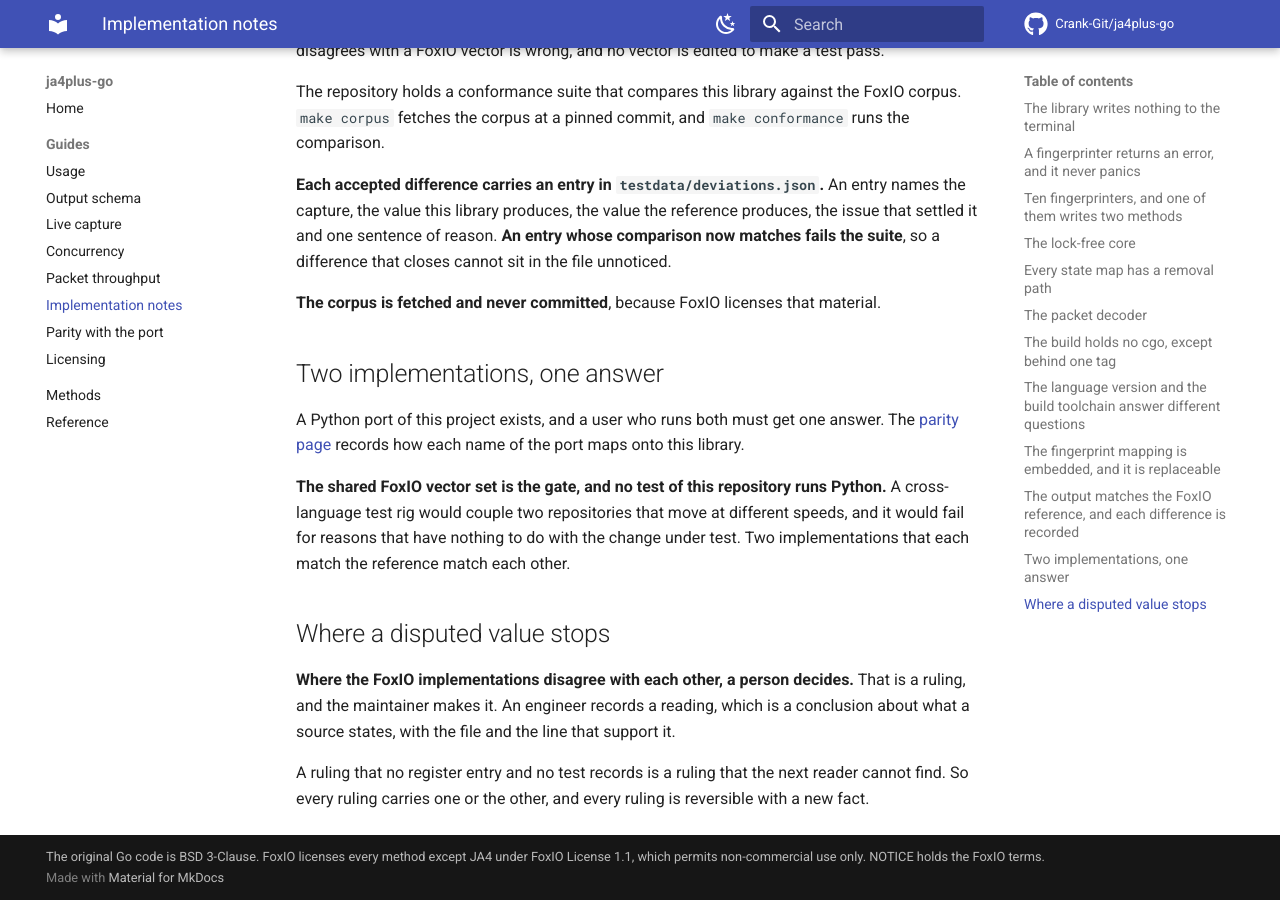
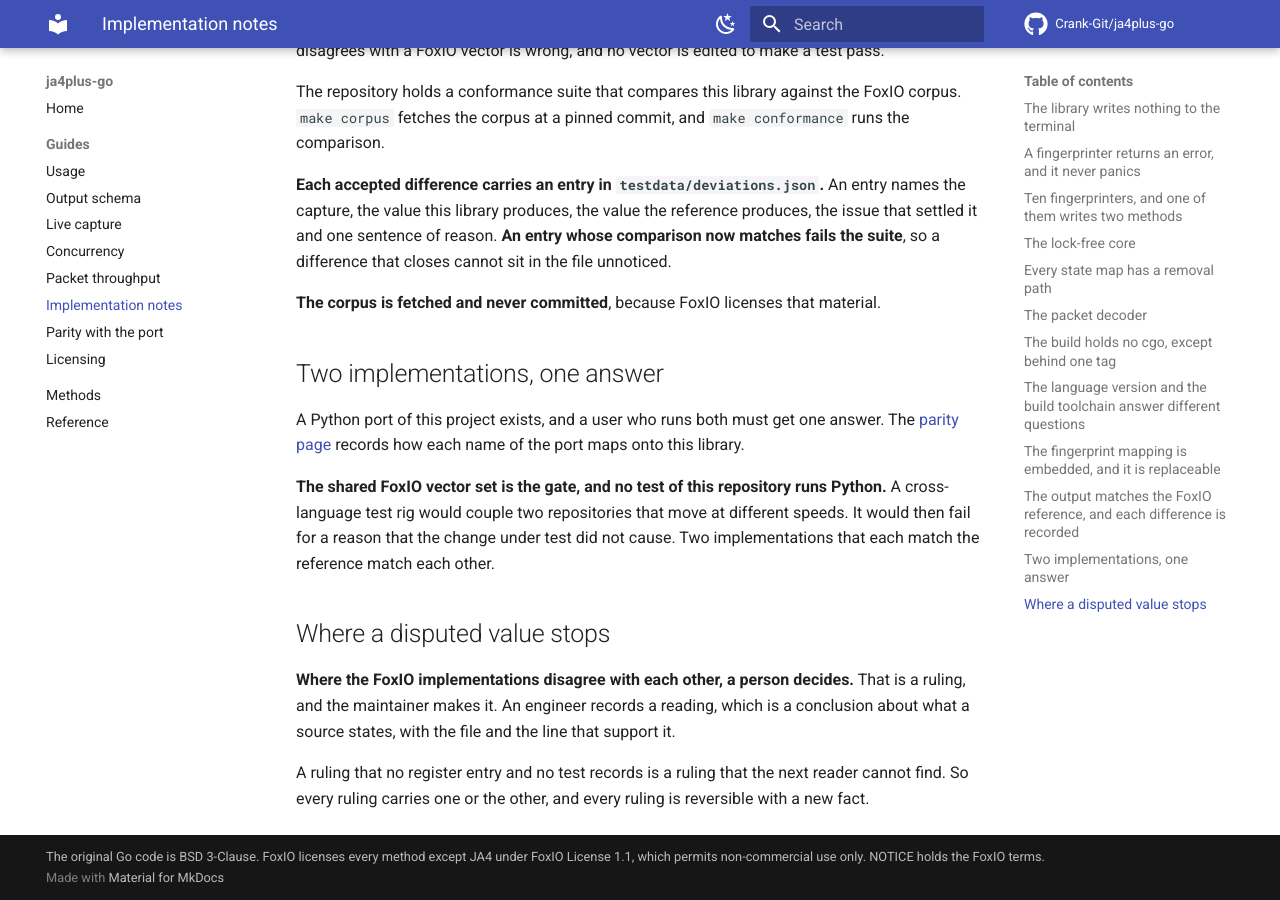
Before and after one commit to Crank-Git/ja4plus-go, an MkDocs documentation site: the page built from docs/implementation-notes.md, in a window 1280 px wide and 900 px high, scrolled down 3613 px. Built offline with MkDocs 1.6.1 and Material for MkDocs 9.7.7, drawn with Linux system fonts in a browser that asks for light colours; comment, search, counter and statistics services are not loaded.

```diff
--- a/docs/implementation-notes.md
+++ b/docs/implementation-notes.md
@@ -149,9 +149,9 @@ A Python port of this project exists, and a user who runs both must get one answ
 [parity page](parity.md) records how each name of the port maps onto this library.
 
 **The shared FoxIO vector set is the gate, and no test of this repository runs Python.** A
-cross-language test rig would couple two repositories that move at different speeds, and
-it would fail for reasons that have nothing to do with the change under test. Two
-implementations that each match the reference match each other.
+cross-language test rig would couple two repositories that move at different speeds. It
+would then fail for a reason that the change under test did not cause. Two implementations
+that each match the reference match each other.
 
 ## Where a disputed value stops
 
```
Also changed, not shown: docs/live-capture.md (+2 -2 lines).
